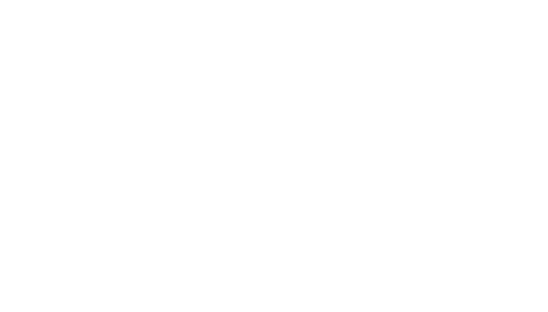
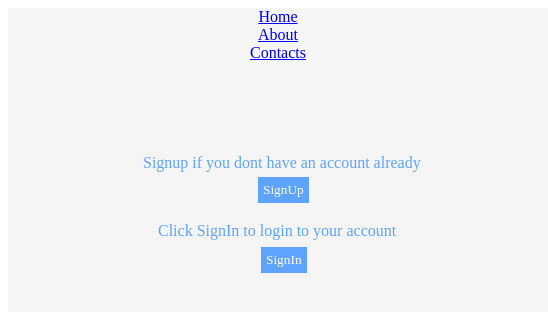
Before and after one commit to arif034/login-full-implementation, a React (Create React App) app: page / in a window 390 px wide. Before the commit this address had no page. Shown: the top 312 px of the page, 548 px wide, since content can reach past the window. Built offline with nearby package versions, Linux system fonts and the light colour scheme.

Commit message:
changes for responsive login-signup button changes for responsive login-signup button

```diff
--- a/src/App.js
+++ b/src/App.js
@@ -5,16 +5,45 @@ import About from "./components/About.js";
 import Contacts from "./components/Contacts.js";
 import SignUp from "./components/SignUp.js";
 import SignIn from "./components/SignIn.js";
+import { useState } from "react";
 export default function App() {
+  const [showsignup, setShowsignup] = useState(true);
+  const [showsignin, setShowsignin] = useState(true);
+  const login_text =
+    showsignin === true ? `sign-in-text-show` : `sign-in-text-hide`;
+  const signup_text =
+    showsignup === true ? `sign-up-text-show` : `sign-in-text-hide`;
+  const login_button =
+    showsignin === true ? `sign-in-button-show` : `sign-in-button-hide`;
+  const signup_button =
+    showsignup === true ? `sign-up-button-show` : `sign-up-button-hide`;
+  const onSignup = () => {
+    setShowsignin(!showsignin);
+  };
+
+  const onSignin = () => {
+    setShowsignup(!showsignup);
+  };
   return (
     <div className="App">
       <Routes>
-        <Route path="/home" element={<Home />} />
-        <Route path="/about" element={<About />} />
-        <Route path="/contacts" element={<Contacts />} />
-        <Route path="/sign-up" element={<SignUp />} />
-        <Route path="/sign-in" element={<SignIn />} />
+        <Route exact path="/" element={<Home />} />
+        <Route exact path="/home" element={<Home />} />
+        <Route exact path="/about" element={<About />} />
+        <Route exact path="/contacts" element={<Contacts />} />
+        <Route exact path="/sign-up" element={<SignUp />} />
+        <Route exact path="/sign-in" element={<SignIn />} />
       </Routes>
+      <div className={signup_text}>
+        Signup if you dont have an account already
+      </div>
+      <button className={signup_button} onClick={onSignup}>
+        SignUp
+      </button>
+      <div className={login_text}>Click SignIn to login to your account</div>
+      <button className={login_button} onClick={onSignin}>
+        SignIn
+      </button>
     </div>
   );
 }
--- a/src/styles.css
+++ b/src/styles.css
@@ -1,4 +1,103 @@
 .App {
-  font-family: sans-serif;
+  position: absolute;
+  font-family: serif;
   text-align: center;
+  background-color: rgb(245, 245, 245);
+  color: black;
+  height: 400px;
+  width: 540px;
 }
+
+.sign-up-button-show {
+  position: absolute;
+  font-family: serif;
+  text-align: center;
+  background-color: rgb(94, 164, 255);
+  border: none;
+  padding: 5px;
+  color: white;
+  transform: translate(-20px, 115px);
+  transition: all 100ms linear;
+}
+
+.sign-up-button-hide {
+  position: absolute;
+  font-family: serif;
+  text-align: center;
+  background-color: rgb(94, 164, 255);
+  border: none;
+  padding: 5px;
+  color: white;
+  transform: translate(-20px, 115px);
+  transition: all 100ms linear;
+  display: none;
+}
+
+.sign-in-button-show {
+  position: absolute;
+  font-family: serif;
+  text-align: center;
+  background-color: rgb(94, 164, 255);
+  border: none;
+  padding: 5px;
+  color: white;
+  transform: translate(-17px, 185px);
+  transition: all 100ms linear;
+}
+
+.sign-in-button-hide {
+  position: absolute;
+  font-family: serif;
+  text-align: center;
+  background-color: rgb(94, 164, 255);
+  border: none;
+  padding: 5px;
+  color: white;
+  transform: translate(-17px, 185px);
+  transition: all 100ms linear;
+  display: none;
+}
+
+.sign-in-button-show:hover {
+  background-color: rgb(135, 180, 255);
+  padding: 6px;
+}
+
+.sign-up-button-show:hover {
+  background-color: rgb(135, 180, 255);
+  padding: 6px;
+}
+
+.sign-up-text-show {
+  position: absolute;
+  font-family: serif;
+  text-align: center;
+  color: rgb(94, 164, 255);
+  transform: translate(135px, 92px);
+}
+
+.sign-up-text-hide {
+  position: absolute;
+  font-family: serif;
+  text-align: center;
+  color: rgb(94, 164, 255);
+  transform: translate(135px, 92px);
+  display: none;
+}
+
+.sign-in-text-show {
+  position: absolute;
+  font-family: serif;
+  text-align: center;
+  color: rgb(94, 164, 255);
+  transform: translate(150px, 160px);
+}
+
+.sign-in-text-hide {
+  position: absolute;
+  font-family: serif;
+  text-align: center;
+  color: rgb(94, 164, 255);
+  transform: translate(150px, 160px);
+  display: none;
+}
```
